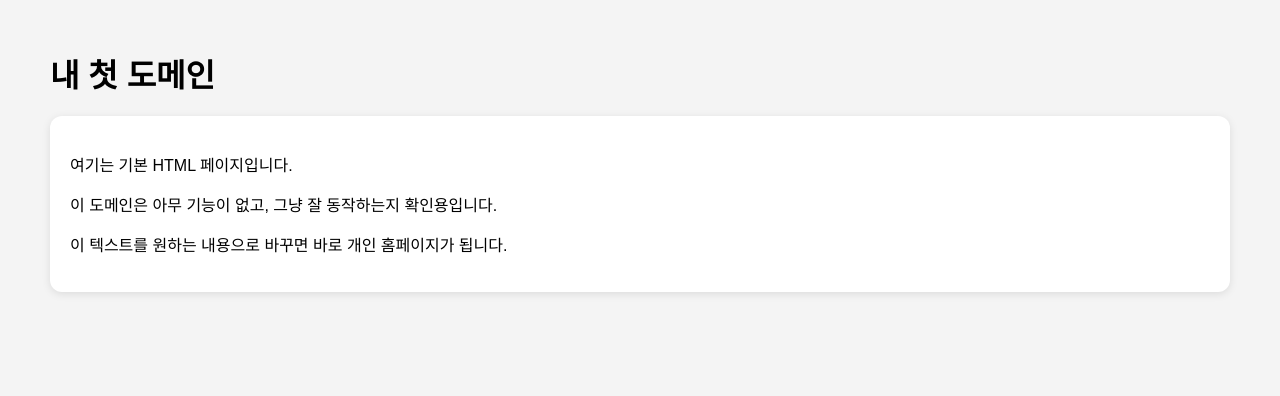
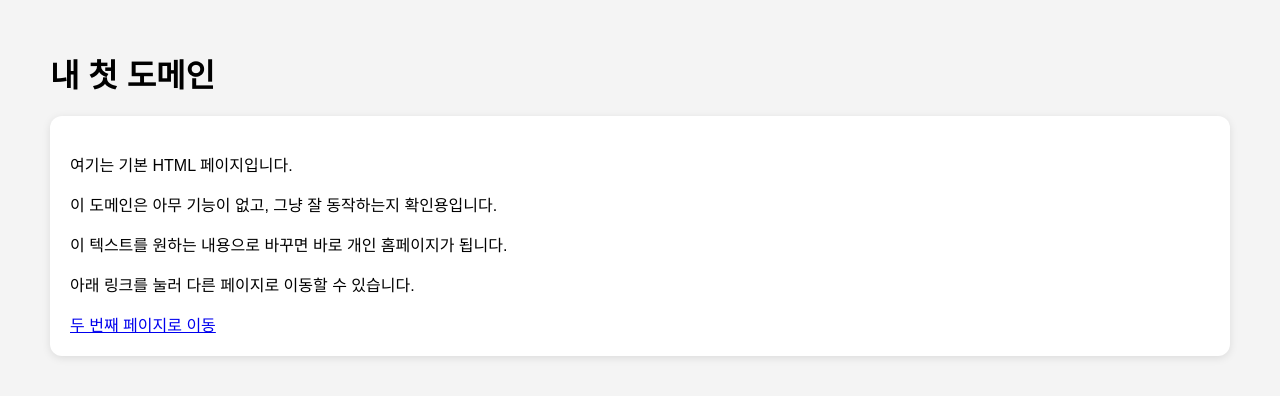
Before and after one commit to syc9612/syc9612.github.io, a plain HTML site: page index.html in a window 1280 px wide. Drawn offline with Linux system fonts and the light colour scheme.

Commit message:
fix: add linking the page on index.html

```diff
--- a/index.html
+++ b/index.html
@@ -32,6 +32,9 @@
         <p>여기는 기본 HTML 페이지입니다.</p>
         <p>이 도메인은 아무 기능이 없고, 그냥 잘 동작하는지 확인용입니다.</p>
         <p>이 텍스트를 원하는 내용으로 바꾸면 바로 개인 홈페이지가 됩니다.</p>
+
+        <p>아래 링크를 눌러 다른 페이지로 이동할 수 있습니다.</p>
+        <a href="./util/html_files/md2html.html">두 번째 페이지로 이동</a>
     </section>
 </body>
 </html>
```
